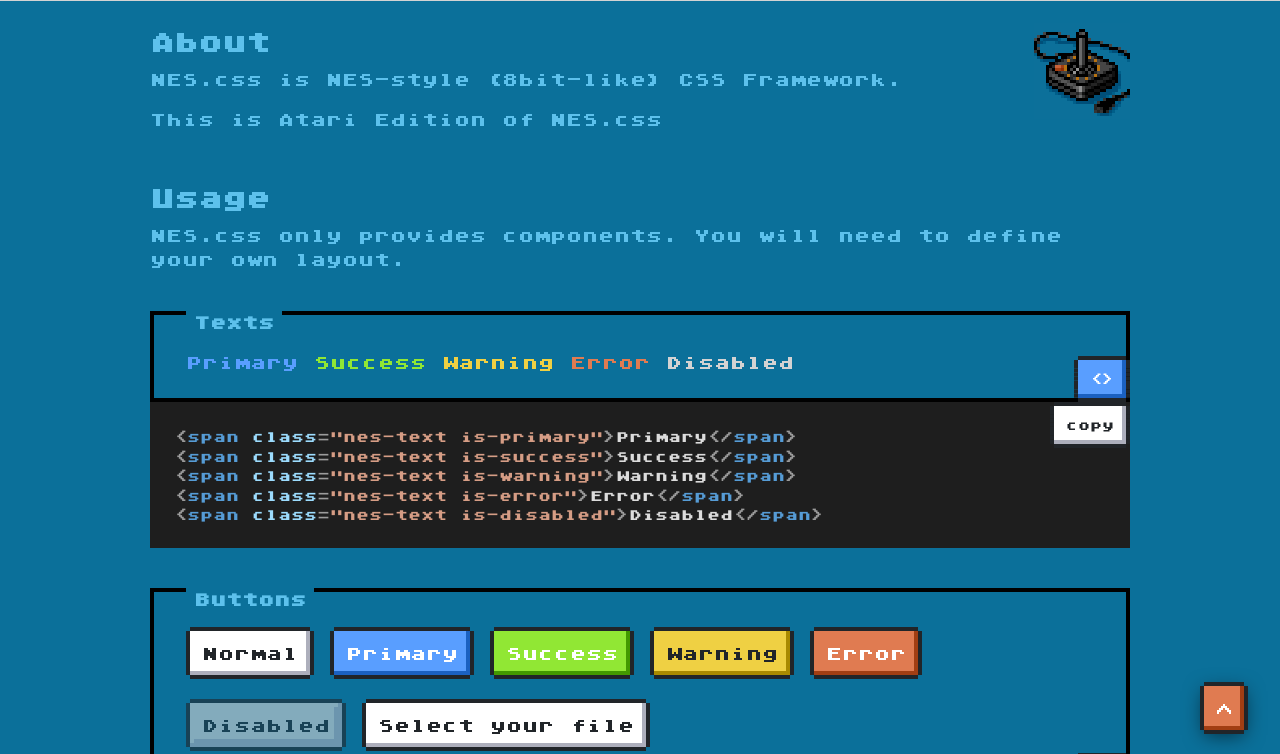
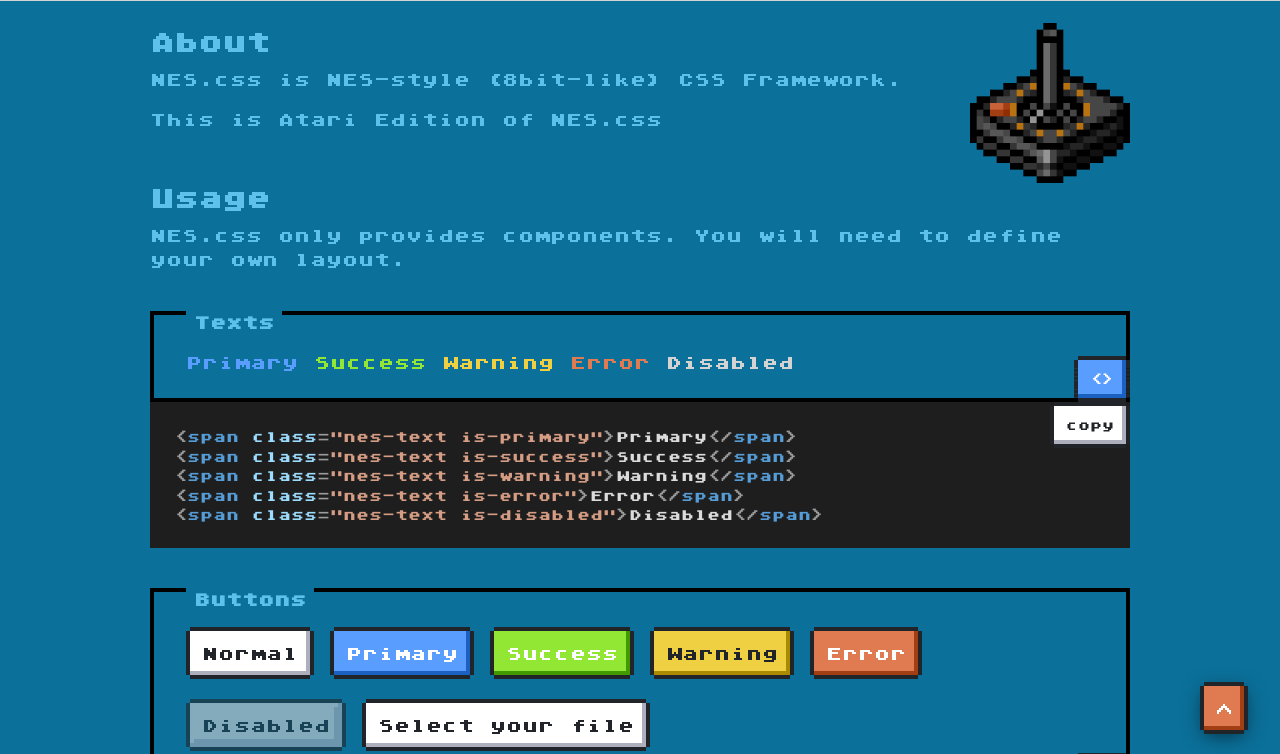
Before and after one commit to littleli/atari.css-showcase, a plain HTML site: page index.html in a window 1280 px wide. Shown: the part 41-795 px from the top of the page. Drawn offline with Linux system fonts and the light colour scheme.

Commit message:
Add proper CX40 in 3 variants

```diff
--- a/index.html
+++ b/index.html
@@ -37,7 +37,7 @@
     <div class="container">
       <main class="main-content">
         <section class="topic">
-          <img src="small-joystick.png" width="96" height="96" alt="Atari 2600 joystick" style="float: right;">
+          <img src="large-cx-40.png" width="160" height="160" alt="Atari 2600 joystick" style="float: right;">
           <h2 id="about">About</h2>
           <p>NES.css is NES-style (8bit-like) CSS Framework.</p>
           <p>This is Atari Edition of NES.css</p>
```
Also changed, not shown: large-cx-40.png (added), medium-cx-40.png (added), small-cx-40.png (added).
